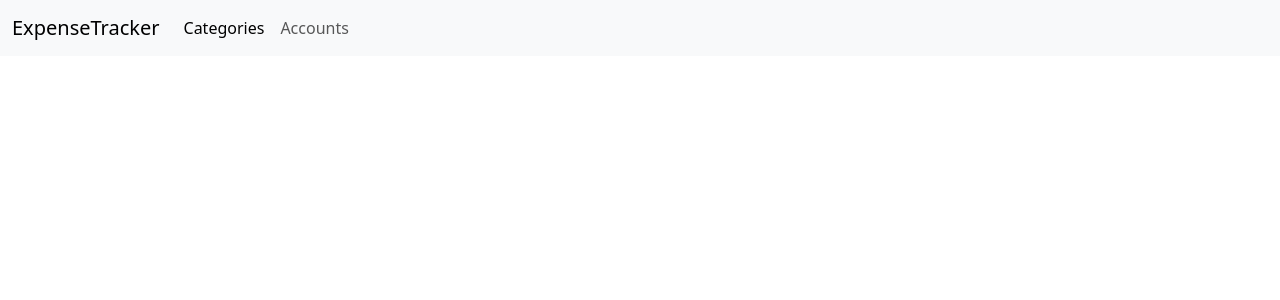
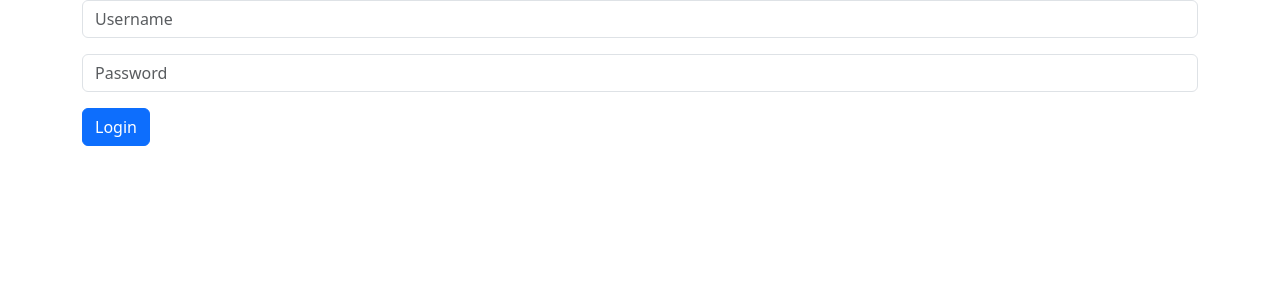
Before and after one commit to curtrube/expense-frontend, a React (Vite) app: page /login in a window 1280 px wide. Shown: the top 300 px of the page. Built offline with nearby package versions, Linux system fonts and the light colour scheme.

Commit message:
feat: home & login screens

```diff
--- a/src/App.jsx
+++ b/src/App.jsx
@@ -1,6 +1,8 @@
 import { BrowserRouter as Router, Routes, Route } from 'react-router-dom';
 import Navbar from './components/Navbar';
 import Home from './pages/Home';
+import Login from './pages/Login';
+import Transactions from './pages/Transactions';
 import Categories from './pages/Categories';
 import Accounts from './pages/Accounts';
 
@@ -8,9 +10,11 @@ function App() {
   return (
     <>
       <Router>
-        <Navbar />
+        {/* <Navbar /> */}
         <Routes>
           <Route path="/" element={<Home />} />
+          <Route path="/login" element={<Login />} />
+          <Route path="/transactions" element={<Transactions />} />
           <Route path="/categories" element={<Categories />} />
           <Route path="/accounts" element={<Accounts />} />
         </Routes>
--- a/src/pages/Home.jsx
+++ b/src/pages/Home.jsx
@@ -1,44 +1,21 @@
-import { useState, useEffect } from 'react';
-import Spinner from '../components/Spinner';
+import { Link } from 'react-router-dom';
 
-function getTransactions(setTransactions, setIsLoading) {
-  fetch('http://localhost:3000/transactions')
-    .then((response) => response.json())
-    .then((data) => {
-      setTransactions(data.transactions);
-      setIsLoading(false);
-    })
-    .catch((err) => {
-      console.error('Error fetching transactions', err);
-      setIsLoading(true);
-    });
+function Home() {
+  return (
+    <div className="p-5 mb-4 bg-body-tertiary border rounded-3">
+      <div className="container-fluid py-5">
+        <h1 className="display-5 fw-bold">ExpenseTracker</h1>
+        <p className="col-md-8 fs-4">
+          Expense Tracker simplifies the management of your finances by
+          effortlessly monitoring and organizing your expenses, helping you stay
+          on top of your spending habits.
+        </p>
+        <Link to="/login">
+          <button className="btn btn-primary btn-lg">Get Started</button>
+        </Link>
+      </div>
+    </div>
+  );
 }
 
-export default function Home() {
-  const [isLoading, setIsLoading] = useState(true);
-  const [transactions, setTransactions] = useState([]);
-
-  useEffect(() => {
-    getTransactions(setTransactions, setIsLoading);
-  }, []);
-
-  return isLoading ? (
-    <Spinner />
-  ) : (
-    <>
-      {transactions.map((item, index) => (
-        <div className="card flex-row m-2" key={index}>
-          <div className="card-body">
-            <h5 className="card-title">{item.merchant}</h5>
-            <h6 className="card-subtitle mb-2 text-body-secondary">
-              {item.category}
-            </h6>
-          </div>
-          <div className="p-3">
-            <p className="m-0">${item.amount}</p>
-          </div>
-        </div>
-      ))}
-    </>
-  );
-}
+export default Home;
--- /dev/null
+++ b/src/pages/Login.jsx
@@ -0,0 +1,60 @@
+import { useState } from 'react';
+import { Button, Form } from 'react-bootstrap';
+
+function Login() {
+  const [username, setUsername] = useState('');
+  const [password, setPassword] = useState('');
+
+  const handleLogin = async (event) => {
+    event.preventDefault();
+    try {
+      const response = await fetch('http://localhost:3000/login', {
+        method: 'POST',
+        headers: {
+          Accept: 'application/json',
+          'Content-Type': 'application/json',
+        },
+        body: JSON.stringify({ username, password }),
+      });
+      if (response.status === 401) {
+        throw new Error('Unauthorized');
+      }
+      const data = await response.json();
+      console.log(data);
+    } catch (err) {
+      console.error(err);
+    }
+  };
+
+  return (
+    <div className="container">
+      <Form onSubmit={handleLogin}>
+        <Form.Group className="mb-3" controlId="loginFormUsername">
+          <Form.Control
+            type="text"
+            placeholder="Username"
+            required
+            value={username}
+            onChange={({ target }) => setUsername(target.value)}
+          />
+        </Form.Group>
+
+        <Form.Group className="mb-3" controlId="formBasicPassword">
+          <Form.Control
+            type="password"
+            placeholder="Password"
+            required
+            value={password}
+            onChange={({ target }) => setPassword(target.value)}
+          />
+        </Form.Group>
+
+        <Button variant="primary" type="submit">
+          Login
+        </Button>
+      </Form>
+    </div>
+  );
+}
+
+export default Login;
--- /dev/null
+++ b/src/pages/Transactions.jsx
@@ -0,0 +1,46 @@
+import { useState, useEffect } from 'react';
+import Spinner from '../components/Spinner';
+
+function getTransactions(setTransactions, setIsLoading) {
+  fetch('http://localhost:3000/transactions')
+    .then((response) => response.json())
+    .then((data) => {
+      setTransactions(data.transactions);
+      setIsLoading(false);
+    })
+    .catch((err) => {
+      console.error('Error fetching transactions', err);
+      setIsLoading(true);
+    });
+}
+
+function Transactions() {
+  const [isLoading, setIsLoading] = useState(true);
+  const [transactions, setTransactions] = useState([]);
+
+  useEffect(() => {
+    getTransactions(setTransactions, setIsLoading);
+  }, []);
+
+  return isLoading ? (
+    <Spinner />
+  ) : (
+    <>
+      {transactions.map((item, index) => (
+        <div className="card flex-row m-2" key={index}>
+          <div className="card-body">
+            <h5 className="card-title">{item.merchant}</h5>
+            <h6 className="card-subtitle mb-2 text-body-secondary">
+              {item.category}
+            </h6>
+          </div>
+          <div className="p-3">
+            <p className="m-0">${item.amount}</p>
+          </div>
+        </div>
+      ))}
+    </>
+  );
+}
+
+export default Transactions;
```
